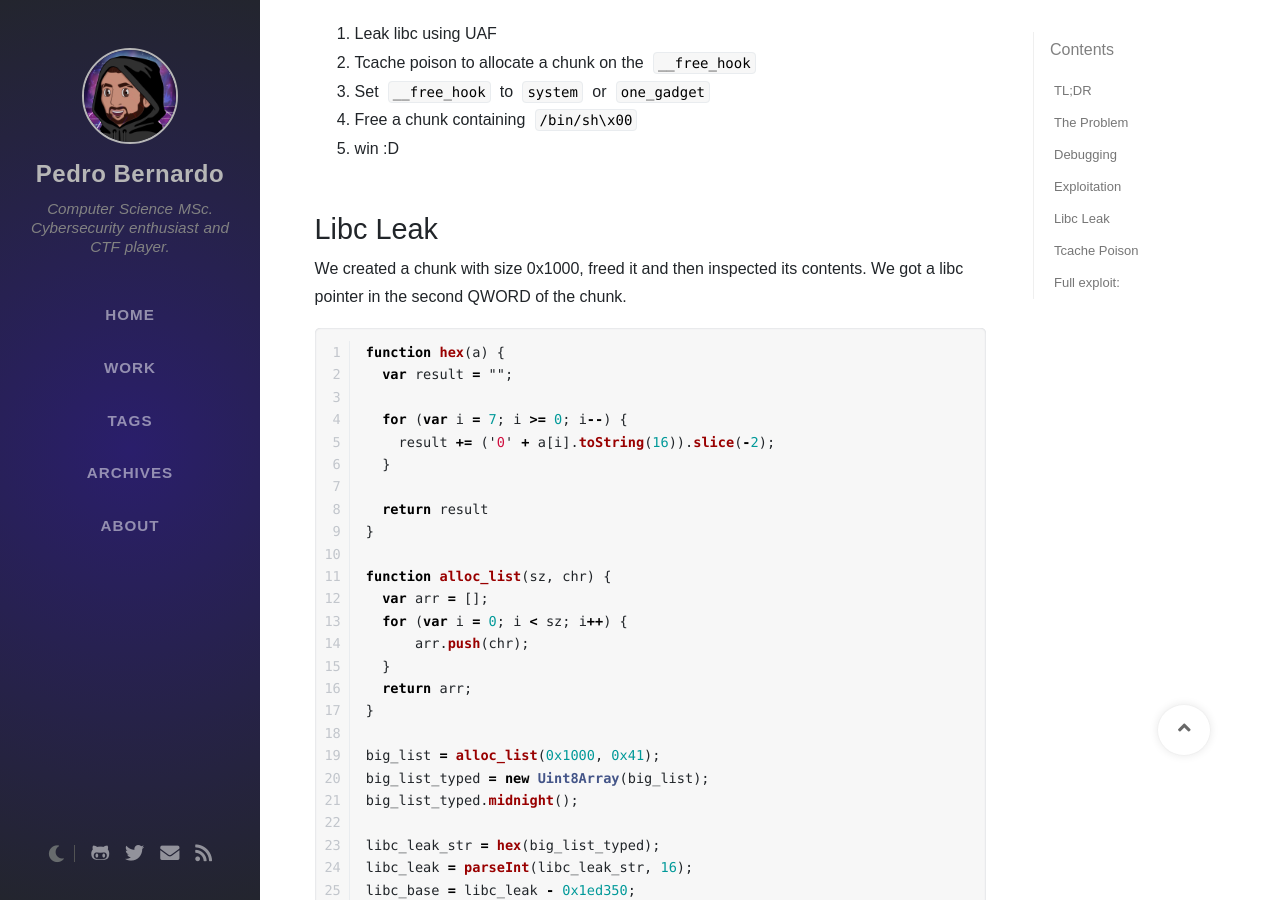
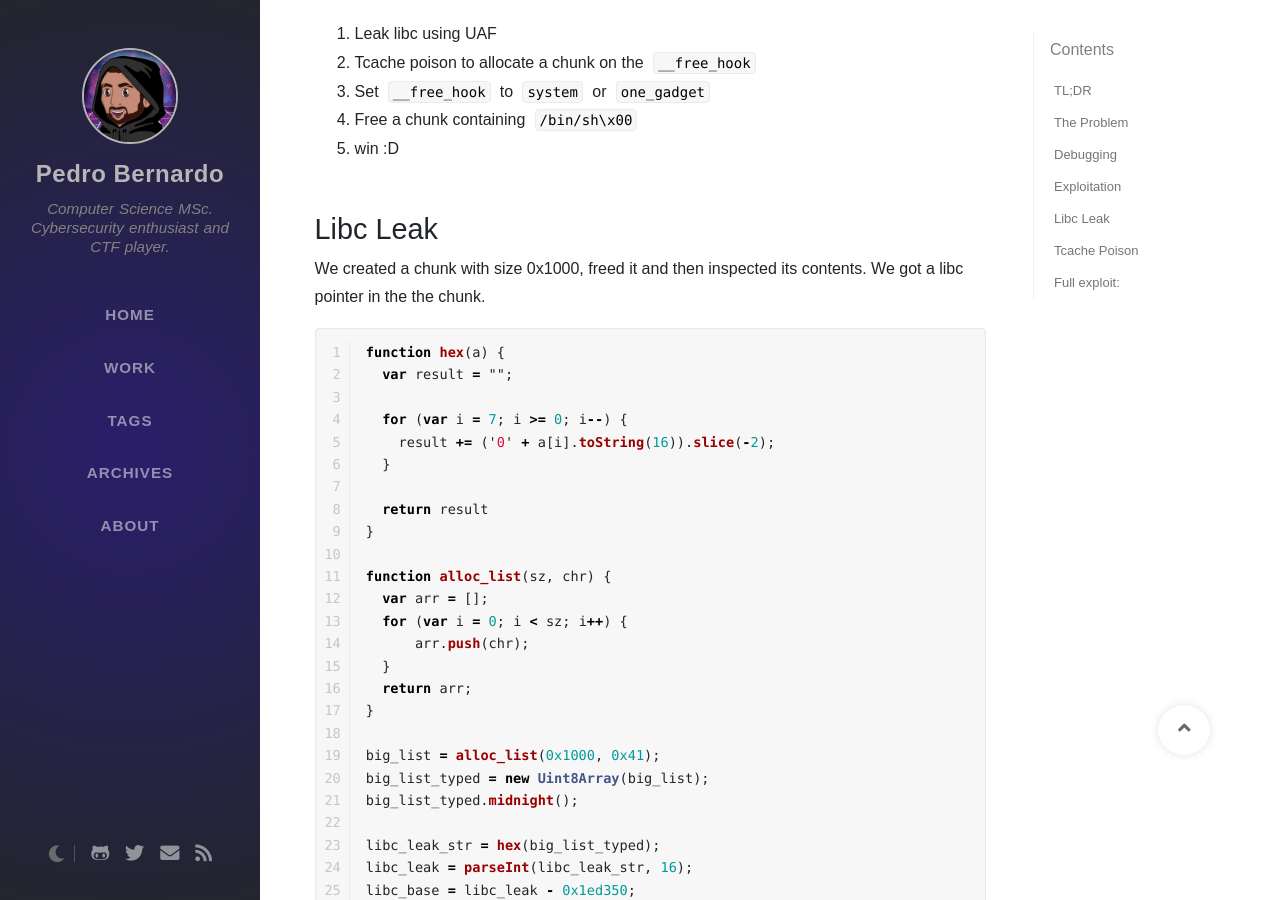
Before and after one commit to Pedro-Bernardo/pedro-bernardo.github.io, a Jekyll site: the page built from _posts/2022-04-03-midnightQuals22_hfs_browser.md, in a window 1280 px wide and 900 px high, scrolled down 4124 px. Built offline with Jekyll 4.4.1, drawn with Linux system fonts in a browser that asks for light colours; nearby versions of some CDN libraries; some web fonts are replaced; comment, search, counter and statistics services are not loaded.

Commit message:
tweak text

````diff
--- a/_posts/2022-04-03-midnightQuals22_hfs_browser.md
+++ b/_posts/2022-04-03-midnightQuals22_hfs_browser.md
@@ -164,7 +164,7 @@ Eventually, we decided to try the following exploit:
 
 # Libc Leak
 
-We created a chunk with size 0x1000, freed it and then inspected its contents. We got a libc pointer in the second QWORD of the chunk.
+We created a chunk with size 0x1000, freed it and then inspected its contents. We got a libc pointer in the the chunk.
 
 ```js
 function hex(a) {
````
